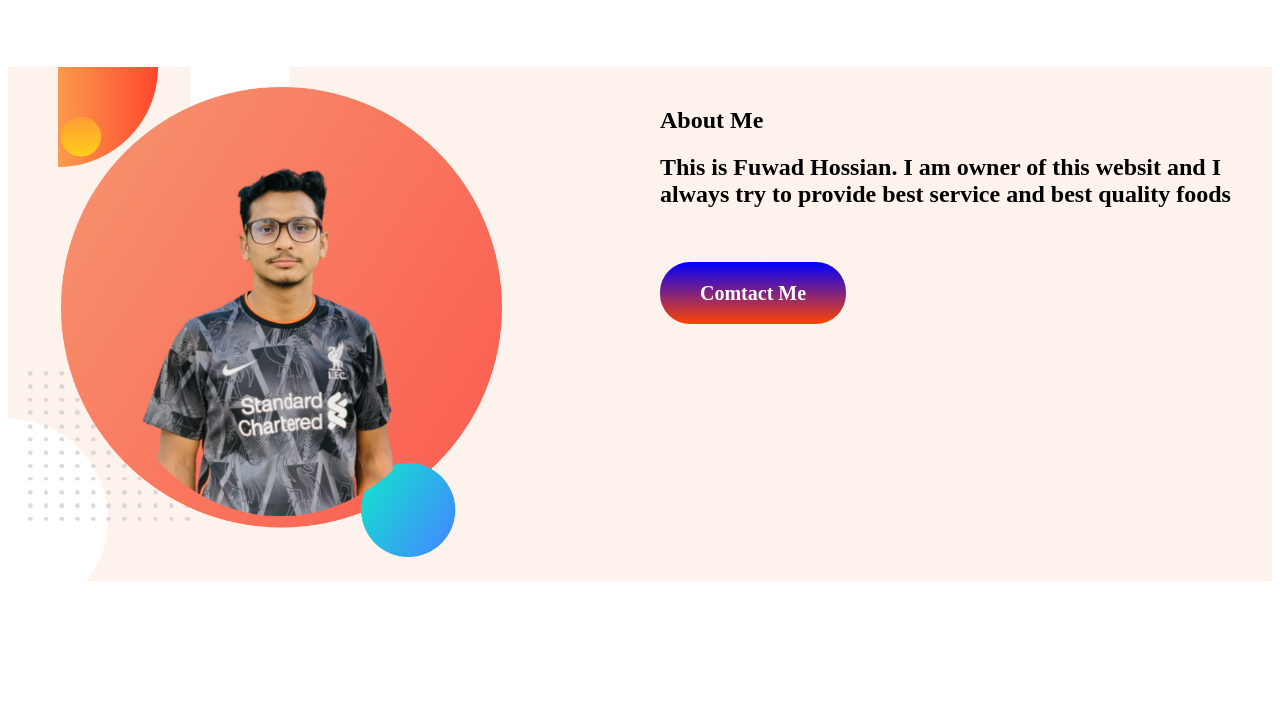
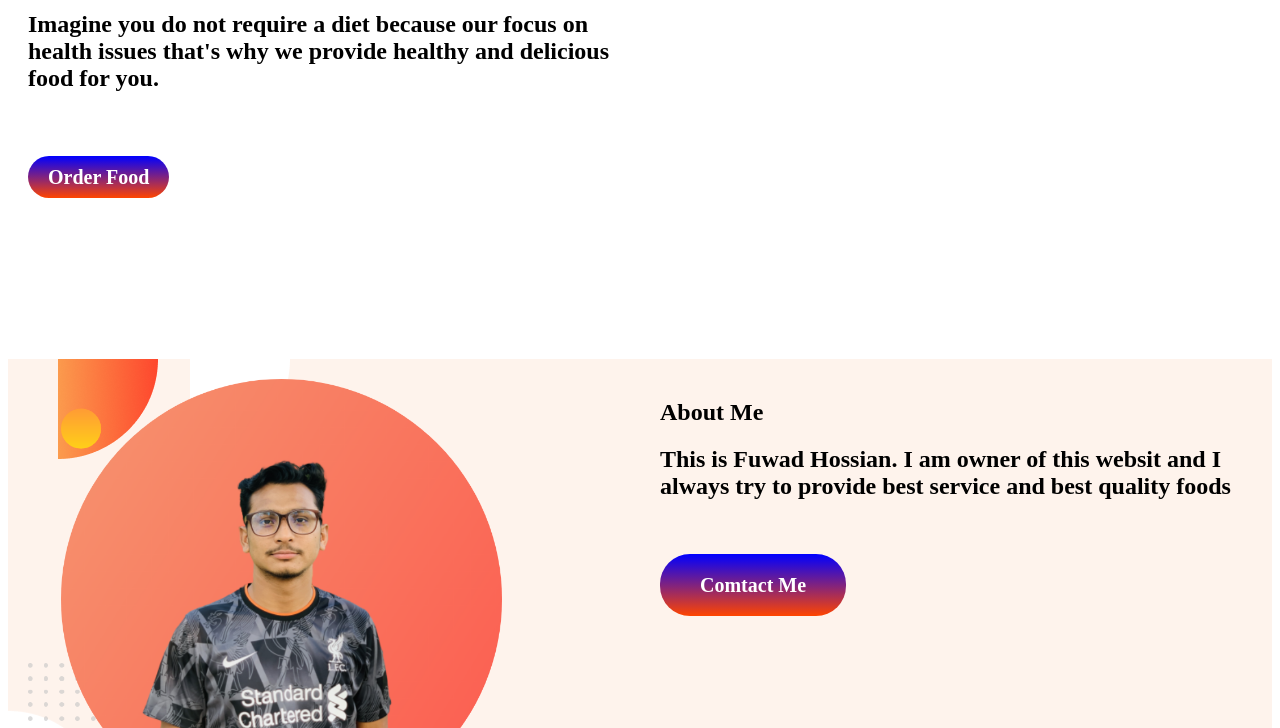
Before and after one commit to Fuhad1998/First-Assignment, a plain HTML site: page index.html in a window 1280 px wide. Shown: the part 849-1577 px from the top of the page. Drawn offline with Linux system fonts and the light colour scheme.

Commit message:
add background image

```diff
--- a/style.css
+++ b/style.css
@@ -87,3 +87,10 @@ footer {
 .position-satting h1 {
   font-size: 70px;
 }
+body {
+  margin-top: 300px;
+  background-image: url(images/background-img.jpg);
+  background-repeat: no-repeat;
+
+  background-position: center top;
+}
```
